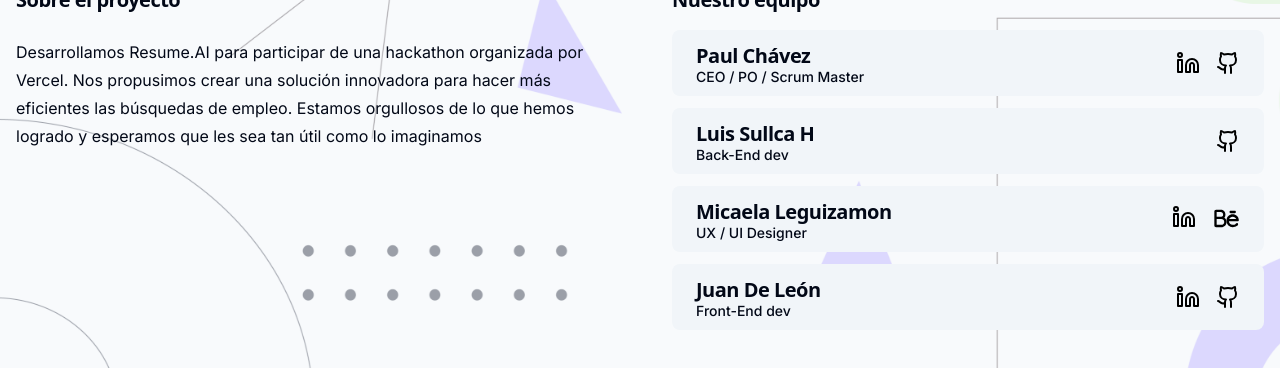
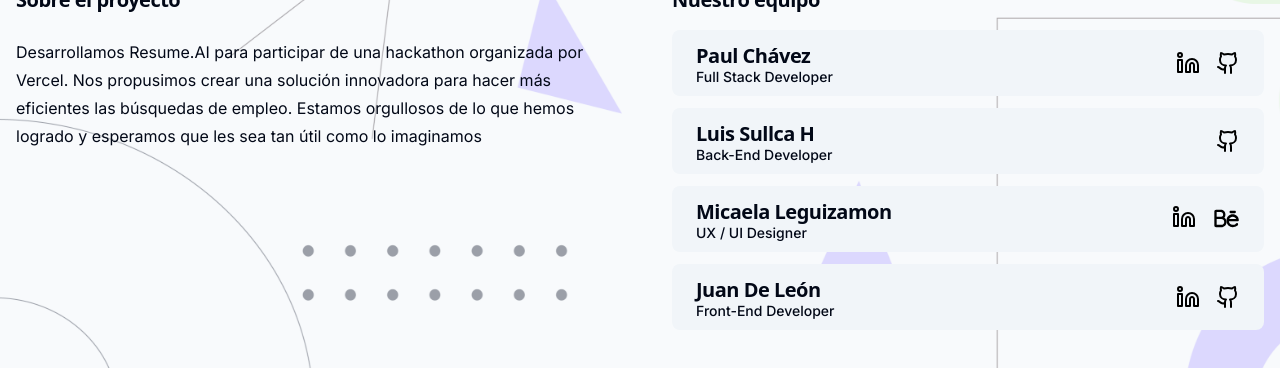
Before and after one commit to developaul/optimize-resume, a Next.js app: page /home in a window 1280 px wide. Shown: the part 838-1206 px from the top of the page. Built offline with nearby package versions, Linux system fonts and the light colour scheme.

Commit message:
chore: members info updated

```diff
--- a/src/app/home/components/About.tsx
+++ b/src/app/home/components/About.tsx
@@ -47,13 +47,13 @@
   const members = [
     {
       name: "Paul Chávez",
-      role: "CEO / PO / Scrum Master",
+      role: "Full Stack Developer",
       linkedin: "https://www.linkedin.com/in/developaul/",
       github: "https://github.com/developaul",
     },
     {
       name: "Luis Sullca H",
-      role: "Back-End dev",
+      role: "Back-End Developer",
       // linkedin: "https://linkedin.com",
       github: "https://github.com/Louiso",
     },
@@ -65,7 +65,7 @@
     },
     {
       name: "Juan De León",
-      role: "Front-End dev",
+      role: "Front-End Developer",
       linkedin: "https://www.linkedin.com/in/juan-dl/",
       github: "https://github.com/deleonjuan",
     },
```
